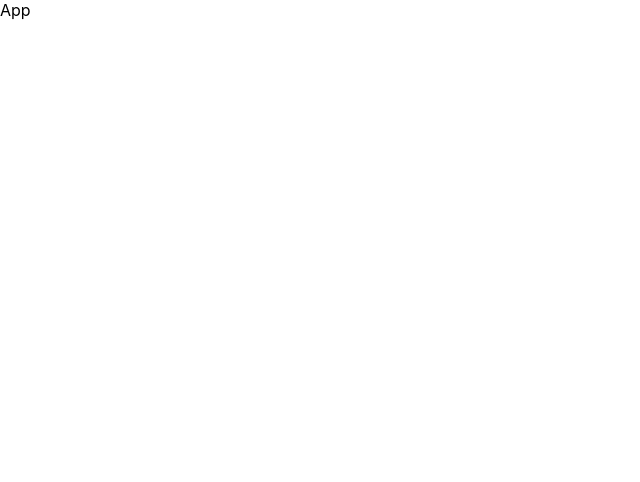
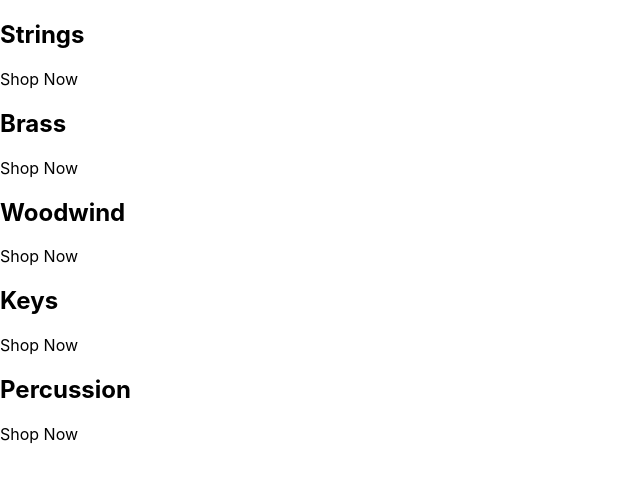
Before and after one commit to WisniewskiMJ/mckh-instruments, a React (Create React App) app: page / in a window 1280 px wide. Shown: the top 482 px of the page, without its empty margins (0-640 px from the left). Built offline with nearby package versions, Linux system fonts and the light colour scheme.

Commit message:
Create initial App.js

```diff
--- a/src/App.js
+++ b/src/App.js
@@ -1,5 +1,41 @@
-const App = () => (
-  <div>App</div>
-);
+const App = () => {
+
+  const categories = [
+    {
+      id: 1,
+      name: 'Strings'
+    },
+    {
+      id: 2,
+      name: 'Brass'
+    },
+    {
+      id: 3,
+      name: 'Woodwind'
+    },
+    {
+      id: 4,
+      name: 'Keys'
+    },
+    {
+      id: 5,
+      name: 'Percussion'
+    }
+  ];
+
+  return (
+    <div className='categories-container'>
+      { categories.map(({ id, name }) => (
+        <div className='category-container' key={ id }>
+          {/* <img /> */}
+          <div className='category-body-container'>
+            <h2>{ name }</h2>
+            <p>Shop Now</p>
+          </div>
+        </div>
+      ))}
+    </div>
+  );
+};
 
 export default App;
```
